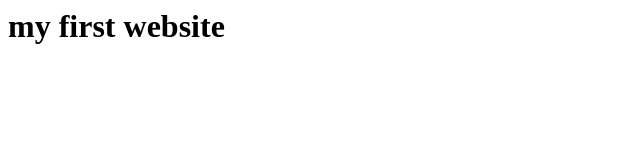
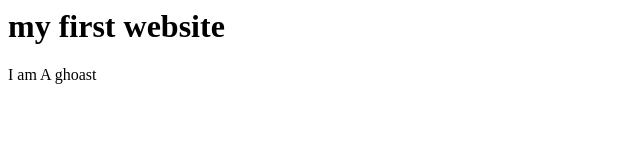
Before and after one commit to sadik47/my-first-website, a plain HTML site: page index.html in a window 1280 px wide. Shown: the full height of the page, 0-640 px from the left. Drawn offline with Linux system fonts and the light colour scheme.

Commit message:
ghoast added something

```diff
--- a/index.html
+++ b/index.html
@@ -1 +1,2 @@
 <h1>my first website</h1>
+<p>I am A ghoast</p>
```
